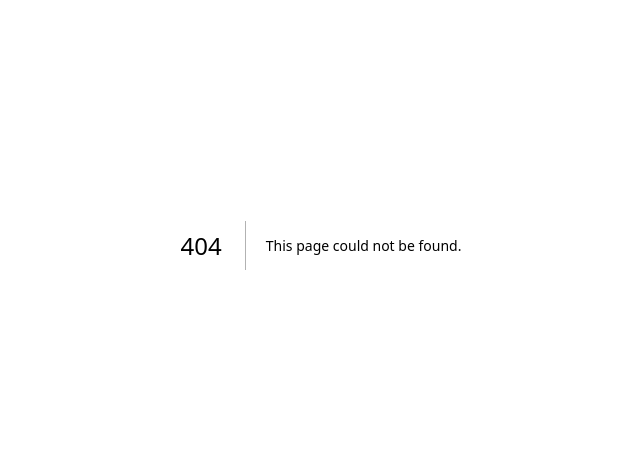
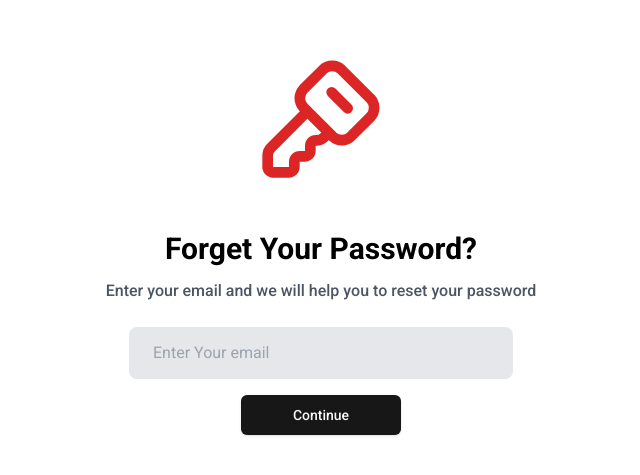
Before and after one commit to Vlad-2109/next-express-social-media-app, a Next.js app in the folder client/: page /auth/forget-password in a window 1280 px wide. Before the commit this address had no page. Shown: the part 155-630 px from the top of the page, without its empty margins (319-959 px from the left). Built offline with nearby package versions, Linux system fonts and the light colour scheme; no server answers.

Commit message:
add forget and reset password functionality on frontend

```diff
--- /dev/null
+++ b/client/src/app/auth/forget-password/page.tsx
@@ -0,0 +1,7 @@
+import ForgetPassword from '@/components/Auth/ForgetPassword';
+
+const ForgetPasswordPage = () => {
+	return <ForgetPassword />;
+};
+
+export default ForgetPasswordPage;
--- /dev/null
+++ b/client/src/app/auth/reset-password/page.tsx
@@ -0,0 +1,7 @@
+import PasswordReset from '@/components/Auth/PasswordReset';
+
+const ResetPasswordPage = () => {
+	return <PasswordReset />;
+};
+
+export default ResetPasswordPage;
--- /dev/null
+++ b/client/src/components/Auth/ForgetPassword.tsx
@@ -0,0 +1,61 @@
+'use client';
+import { useState } from 'react';
+import { useRouter } from 'next/navigation';
+import axios from 'axios';
+import { KeySquareIcon } from 'lucide-react';
+import { toast } from 'sonner';
+import LoadingButton from '../Helper/LoadingButton';
+import { BASE_API_URL } from '../../../server';
+import { handleAuthRequest } from '../utils/apiRequest';
+
+const ForgetPassword = () => {
+	const [isLoading, setIsLoading] = useState<boolean>(false);
+	const [email, setEmail] = useState<string>('');
+
+	const router = useRouter();
+
+	const handleSubmit = async () => {
+		const forgetPassReq = async () =>
+			await axios.post(
+				`${BASE_API_URL}/users/forget-password`,
+				{ email },
+				{ withCredentials: true }
+			);
+
+		const result = await handleAuthRequest(forgetPassReq, setIsLoading);
+
+		if (result) {
+			router.push(`/auth/reset-password?email=${encodeURIComponent(email)}`);
+			toast.success(result.data.message);
+		}
+	};
+
+	return (
+		<div className="flex flex-col items-center justify-center w-full h-screen">
+			<KeySquareIcon className="w-20 h-20 sm:w-32 sm:h-32 text-red-600 mb-12" />
+			<h1 className="text-2xl sm:text-3xl font-bold mb-3">
+				Forget Your Password?
+			</h1>
+			<p className="mb-6 text-sm sm:text-base text-center text-gray-600 font-medium">
+				Enter your email and we will help you to reset your password
+			</p>
+			<input
+				type="email"
+				placeholder="Enter Your email"
+				className="px-6 py-3.5 rounded-lg outline-none bg-gray-200 block w-[90%] sm:w-[80%] md:w-[60%] lg:w-[40%] xl:w-[30%] mx-auto"
+				value={email}
+				onChange={(e) => setEmail(e.target.value)}
+			/>
+			<LoadingButton
+				onClick={handleSubmit}
+				className="w-40 mt-4"
+				size={'lg'}
+				isLoading={isLoading}
+			>
+				Continue
+			</LoadingButton>
+		</div>
+	);
+};
+
+export default ForgetPassword;
--- /dev/null
+++ b/client/src/components/Auth/PasswordReset.tsx
@@ -0,0 +1,92 @@
+'use client';
+import { useState } from 'react';
+import Link from 'next/link';
+import { useRouter, useSearchParams } from 'next/navigation';
+import axios from 'axios';
+import { toast } from 'sonner';
+import PasswordInput from './PasswordInput';
+import LoadingButton from '../Helper/LoadingButton';
+import { Button } from '../ui/button';
+import { useAppDispatch } from '@/store/hook';
+import { BASE_API_URL } from '../../../server';
+import { handleAuthRequest } from '../utils/apiRequest';
+import { setAuthUser } from '@/store/authSlice';
+
+const PasswordReset = () => {
+	const searchParams = useSearchParams();
+	const email = searchParams.get('email');
+	const [otp, setOtp] = useState<string>('');
+	const [password, setPassword] = useState<string>('');
+	const [passwordConfirm, setPasswordConfirm] = useState<string>('');
+	const [isLoading, setIsLoading] = useState<boolean>(false);
+
+	const dispatch = useAppDispatch();
+	const router = useRouter();
+
+	const handleSubmit = async () => {
+		if (!otp || !password || !passwordConfirm) {
+			return;
+		}
+
+		const data = { email, otp, password, passwordConfirm };
+
+		const resetPassReq = async () =>
+			await axios.post(`${BASE_API_URL}/users/reset-password`, data, {
+				withCredentials: true,
+			});
+
+		const result = await handleAuthRequest(resetPassReq, setIsLoading);
+
+		if (result) {
+			dispatch(setAuthUser(result.data.data.user));
+			toast.success(result.data.message);
+			router.push('/auth/login');
+		}
+	};
+
+	return (
+		<div className="h-screen flex flex-col items-center justify-center">
+			<h1 className="text-2xl sm:text-3xl font-bold mb-3">
+				Reset your password
+			</h1>
+			<p className="mb-6 text-sm sm:text-base text-center text-gray-600 font-medium">
+				Enter your OTP and new password to reset your password
+			</p>
+			<input
+				type="number"
+				placeholder="Enter Otp"
+				className="block w-[90%] sm:w-[80%] md:w-[60%] lg:w-[40%] xl:w-[30%] mx-auto px-6 py-3 bg-gray-300 rounded-lg no-spinner outline-none"
+				value={otp}
+				onChange={(e) => setOtp(e.target.value)}
+			/>
+			<div className="mb-4 mt-4 w-[90%] sm:w-[80%] md:w-[60%] lg:w-[40%] xl:w-[30%]">
+				<PasswordInput
+					name="password"
+					placeholder="Enter new password"
+					inputClassName="px-6 py-3 bg-gray-300 rounded-lg outline-none"
+					value={password}
+					onChange={(e) => setPassword(e.target.value)}
+				/>
+			</div>
+			<div className="w-[90%] sm:w-[80%] md:w-[60%] lg:w-[40%] xl:w-[30%]">
+				<PasswordInput
+					name="passwordconfirm"
+					placeholder="Confirm new password"
+					inputClassName="px-6 py-3 bg-gray-300 rounded-lg outline-none"
+					value={passwordConfirm}
+					onChange={(e) => setPasswordConfirm(e.target.value)}
+				/>
+			</div>
+			<div className="flex items-center space-x-4 mt-6">
+				<LoadingButton onClick={handleSubmit} isLoading={isLoading}>
+					Change Password
+				</LoadingButton>
+				<Button variant={'ghost'}>
+					<Link href={'/auth/forget=password'}>Go Back</Link>
+				</Button>
+			</div>
+		</div>
+	);
+};
+
+export default PasswordReset;
```
